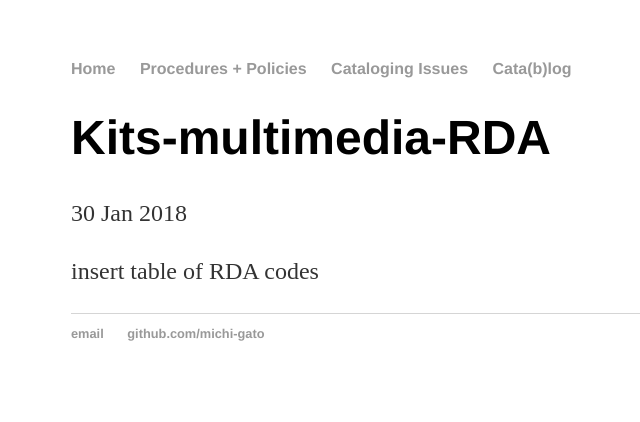
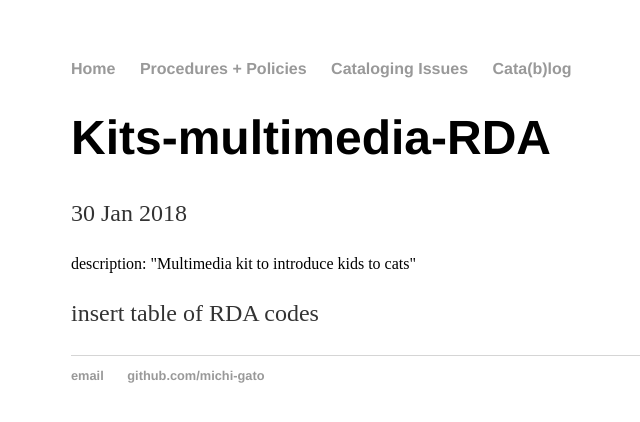
Before and after one commit to cat-alog/cat-alog.github.io, a Jekyll site: the page built from _posts/2018-01-30-kits-RDA.md, in a window 1280 px wide. Shown: the top 422 px of the page, without its empty margins (121-761 px from the left). Built offline with Jekyll 4.4.1, drawn with Linux system fonts in a browser that asks for light colours.

Commit message:
Update 2018-01-30-kits-RDA.md

```diff
--- a/_posts/2018-01-30-kits-RDA.md
+++ b/_posts/2018-01-30-kits-RDA.md
@@ -1,8 +1,9 @@
 ---
 layout: post
 title: "Kits-multimedia-RDA"
-description: "Multimedia kit to introduce kids to cats"
 date: 2018-01-30
 ---
 
+<div class="show"> description: "Multimedia kit to introduce kids to cats" </div>
+
 insert table of RDA codes
```
